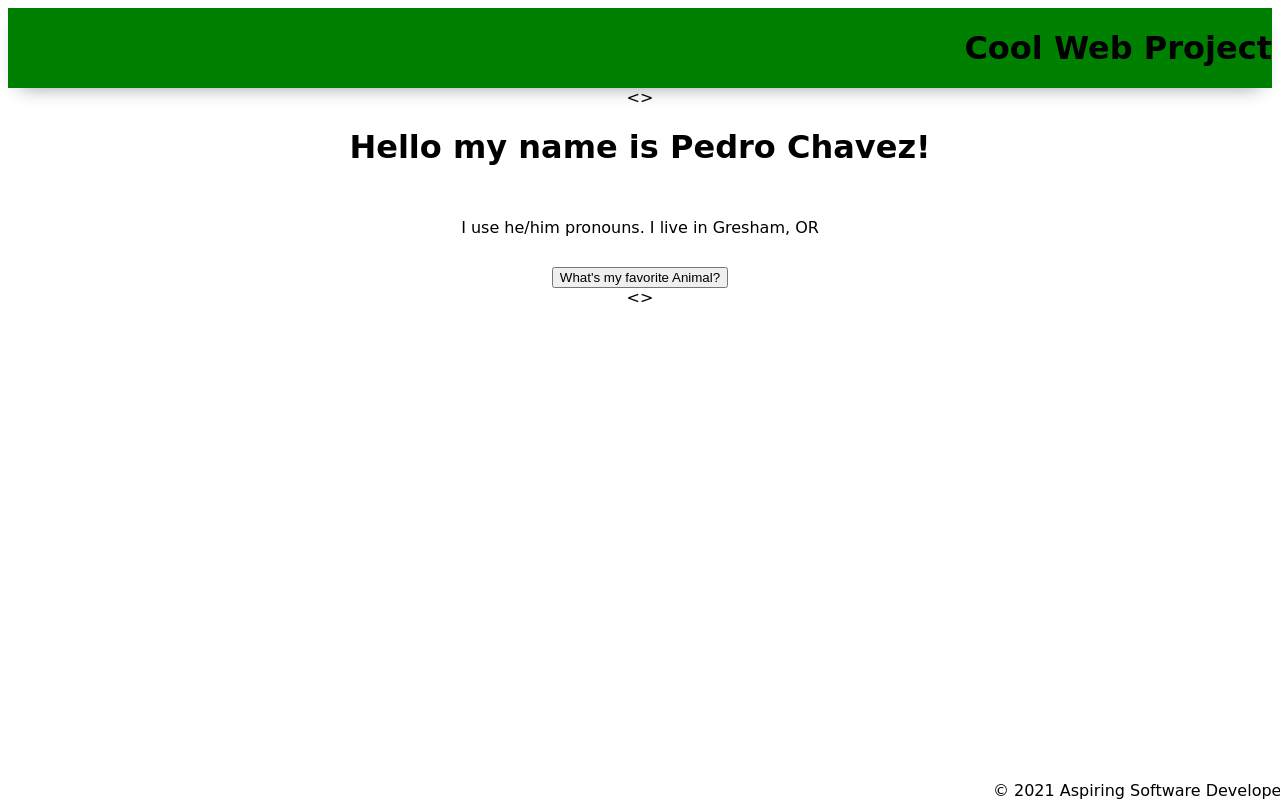
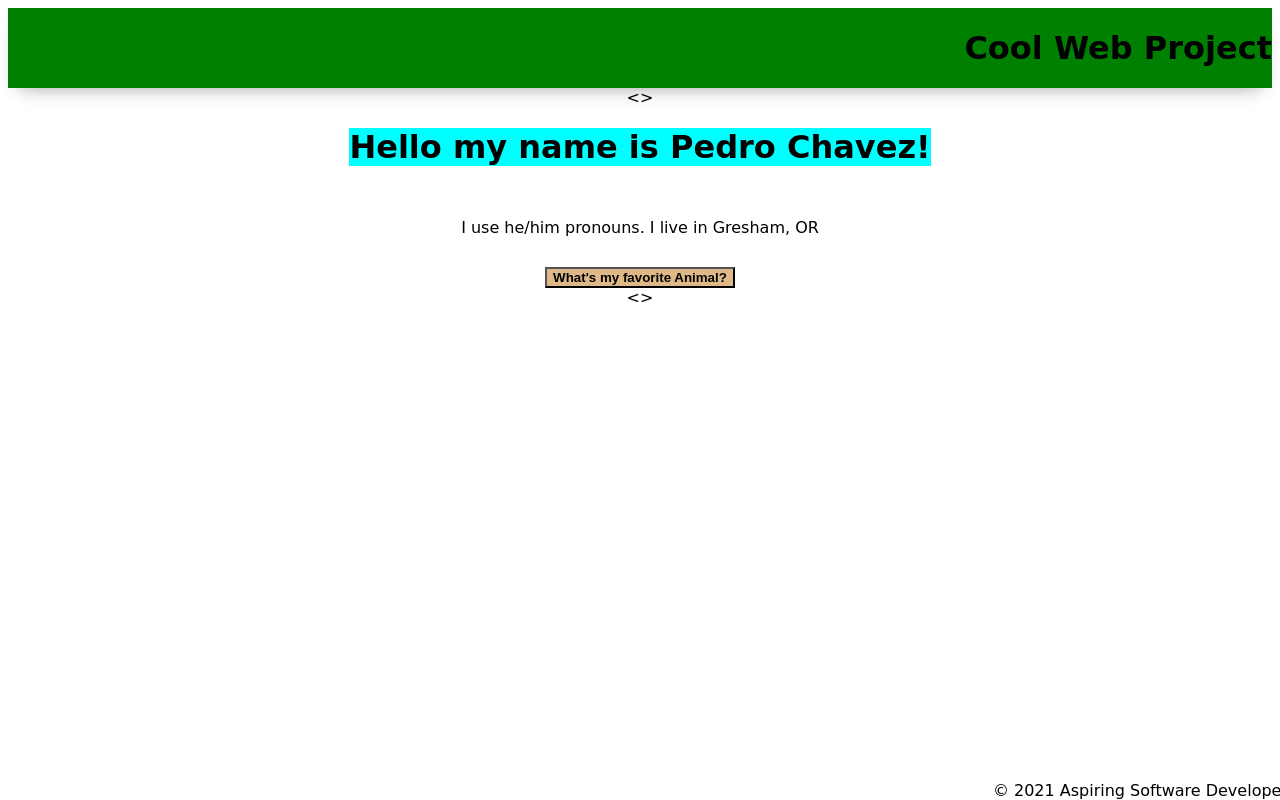
Before and after one commit to PCN23/about-me, a plain HTML site: page index.html in a window 1280 px wide. Drawn offline with Linux system fonts and the light colour scheme; a web font is replaced by a local one.

Commit message:
added color to button and made font weight bold

```diff
--- a/index.html
+++ b/index.html
@@ -18,12 +18,12 @@
 
         <main>
             <>
-                <h1>Hello my name is Pedro Chavez!</h1>
+                <h1 class="firstName">Hello my name is Pedro Chavez!</h1>
                 <p>
                     I use <span class="bold">he/him</span> pronouns.
                     I live in <span class="italics">Gresham, OR</span>
                 </p>
-                <button id="btn">What's my favorite Animal? </button>
+                <button id="btn" class="btnColor">What's my favorite Animal? </button>
                 <div id="animalDiv" class="hidden">
                     <img src="https://upload.wikimedia.org/wikipedia/commons/thumb/3/37/African_Bush_Elephant.jpg/220px-African_Bush_Elephant.jpg" alt="Elephant"  />
                 </div>
--- a/styles/style.css
+++ b/styles/style.css
@@ -62,6 +62,16 @@ img{
     margin-right:auto;
 }
 
+.btnColor {
+    background-color: burlywood;
+    font-weight:bold;
+}
+
+.firstName {
+    background-color: aqua;
+}
+
+
 section {
     background-color: var(--color5);
     max-width: 80%;
```
